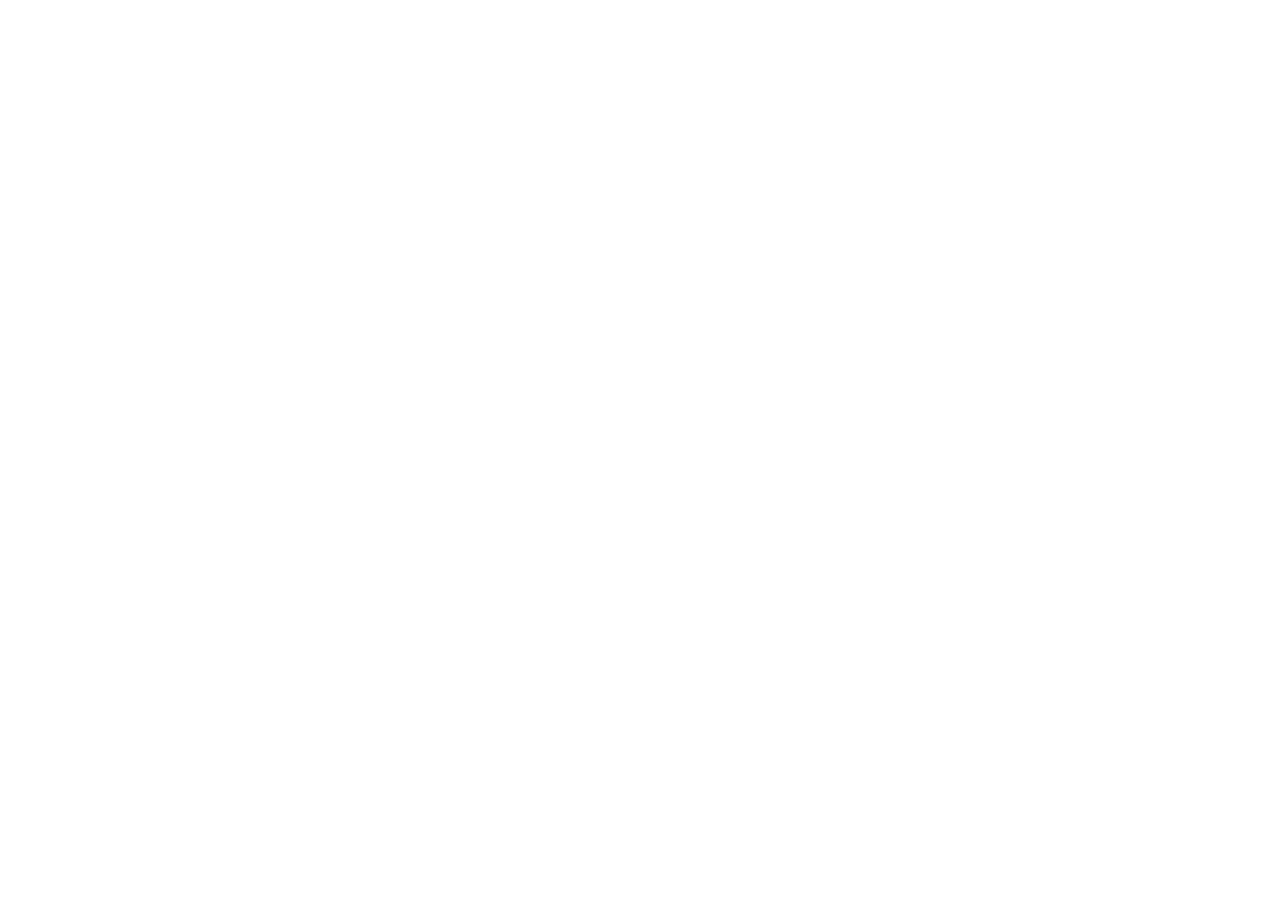
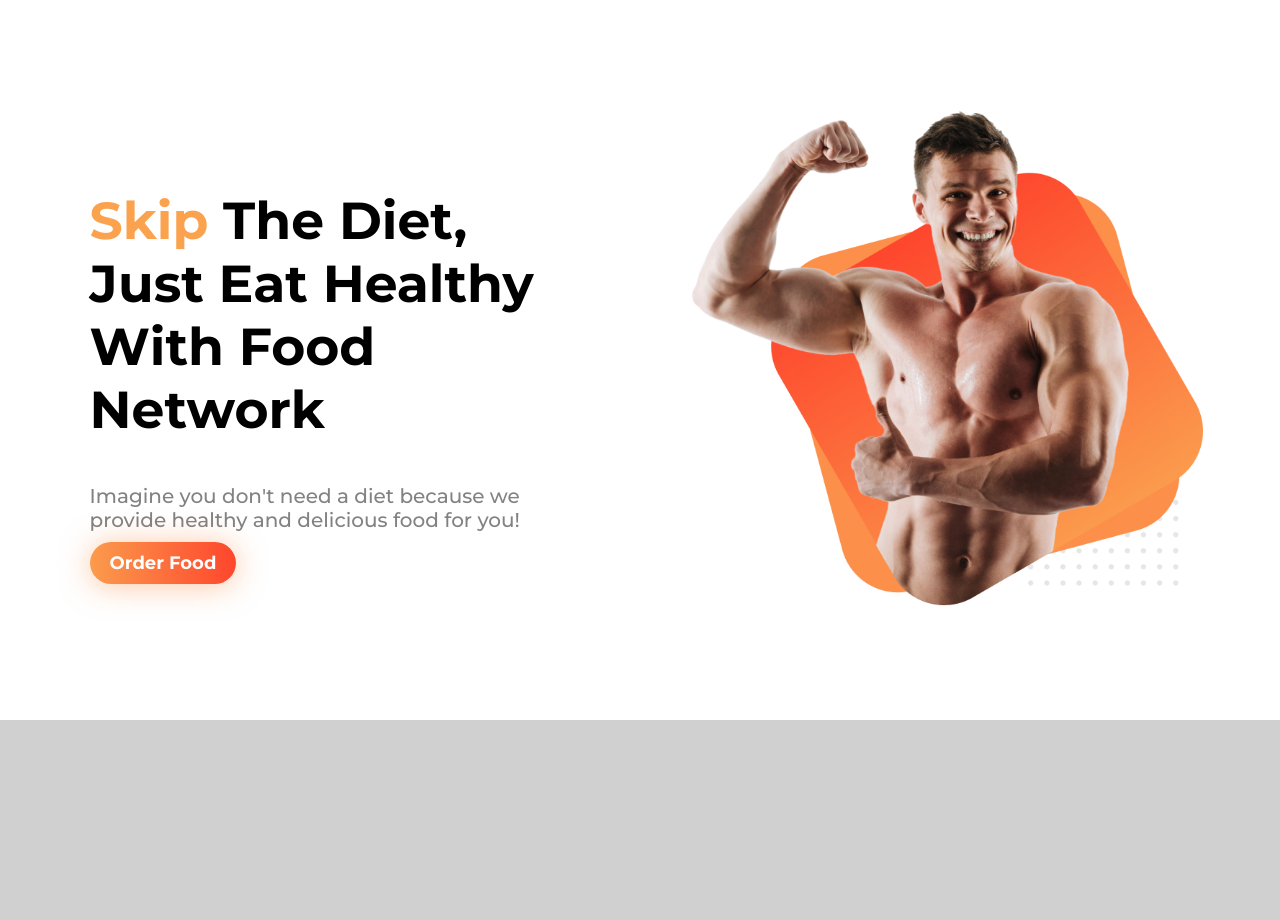
Before and after one commit to mdsadekulislamsohan/eat-fresh, a plain HTML site: page index.html in a window 1280 px wide. Before the commit the page ends 800 px from the top, so only its background shows below. Drawn offline with Linux system fonts and the light colour scheme.

Commit message:
Top Banner Add

```diff
--- a/index.html
+++ b/index.html
@@ -4,9 +4,29 @@
     <meta charset="UTF-8">
     <meta http-equiv="X-UA-Compatible" content="IE=edge">
     <meta name="viewport" content="width=device-width, initial-scale=1.0">
+    <link rel="preconnect" href="https://fonts.googleapis.com">
+    <link rel="preconnect" href="https://fonts.gstatic.com" crossorigin>
+    <link href="https://fonts.googleapis.com/css2?family=Montserrat:wght@300;400;500;700;900&display=swap" rel="stylesheet">
+    <link rel="stylesheet" href="style.css">
     <title>Eat Fresh</title>
 </head>
 <body>
+    <section class="top-banner">
+        <div class="hulf-width">
+            <h1>
+                <span>Skip</span> The Diet, <br> Just Eat Healthy <br> With Food Network
+            </h1>
+            <p>
+                Imagine you don't need a diet because we provide healthy and delicious food for you!
+            </p>
+            <a class="all-button" href="#" target="_blank">Order Food</a>
+        </div>
+        <div  class="hulf-width">
+            <img src="images/male/Component 1.png" alt="Body Bilder">
+        </div>
+    </section>
+    <section class="about-section">
 
+    </section>
 </body>
 </html>
--- a/style.css
+++ b/style.css
@@ -0,0 +1,49 @@
+body{
+    margin: 0;
+    font-family: 'Montserrat', sans-serif;
+}
+h1{
+    font-weight: 700;
+    font-size: 52px;
+}
+span{
+    color: #FBA24F;
+}
+h2{
+    font-weight: 700;
+    font-size: 40px;
+}
+p{
+    font-weight: 500;
+    font-size: 20px;
+    color: #828282;
+}
+section{
+    padding: 100px 0px;
+}
+.top-banner{
+    display: flex;
+    align-items: center;
+}
+.hulf-width{
+    width: 40%;
+    float: left;
+    margin-left: 5%;
+    padding-left: 2%;
+}
+.hulf-width img{
+    width: 100%;
+}
+.all-button{
+    text-decoration: none;
+    font-weight: 600;
+    font-size: 18px;
+    color: #FFFFFF;
+    padding: 10px 20px;
+    background: linear-gradient(88.33deg, #FBA24F -7.64%, #FF1E1E 145.94%);
+    box-shadow: 0px 2px 30px rgba(252, 143, 73, 0.5);
+    border-radius: 100px;
+}
+.about-section{
+    background-color: #D0D0D0;
+}
```
Also changed, not shown: images/male/Component 1.png (added).
